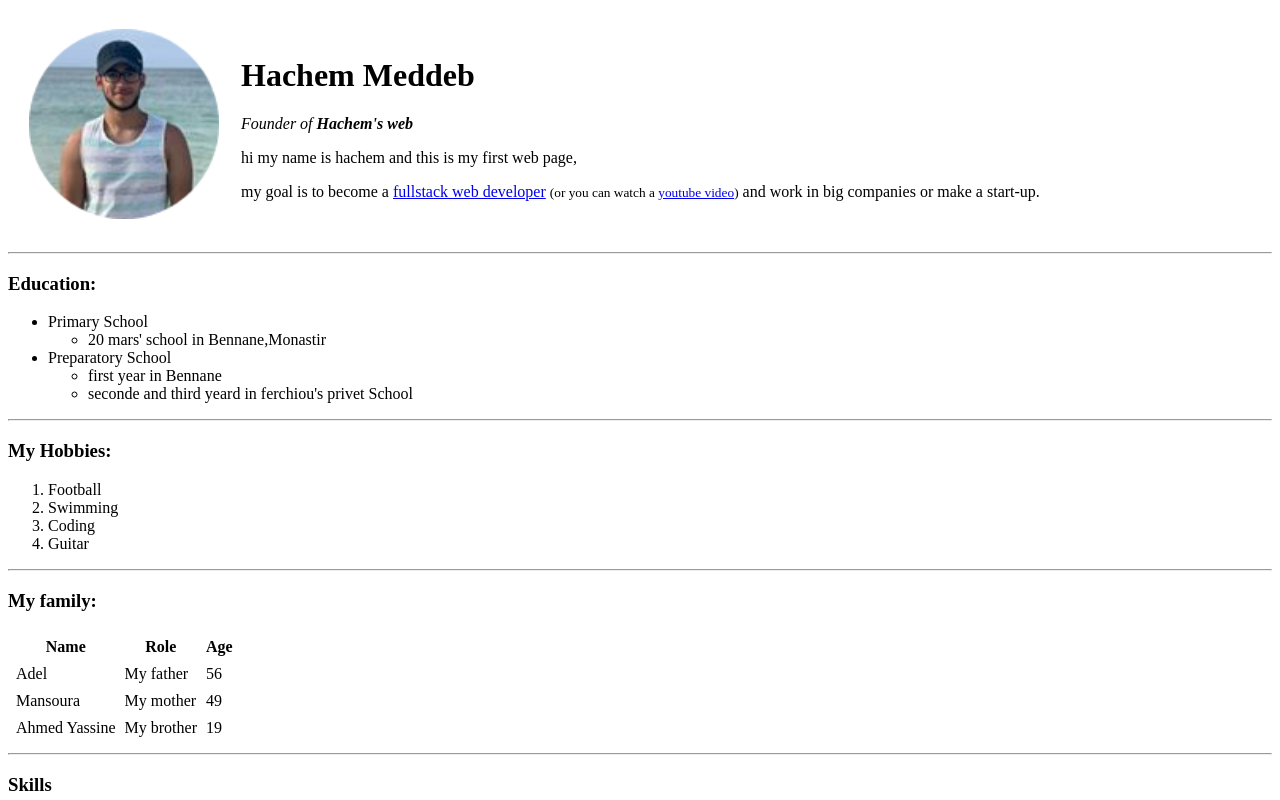
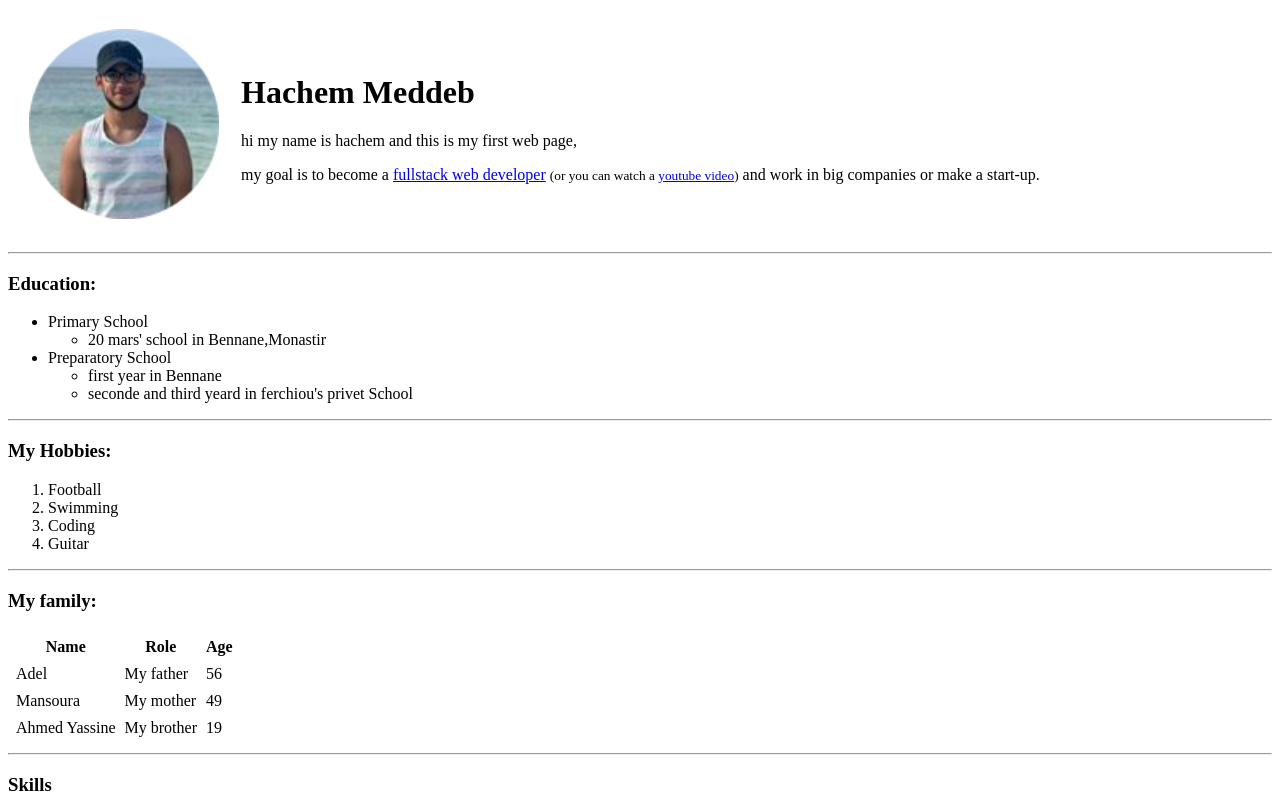
Before and after one commit to hachem89/CV, a plain HTML site: page index.html in a window 1280 px wide. Shown: the top 800 px of the page. Drawn offline with Linux system fonts and the light colour scheme.

Commit message:
Update index.html

```diff
--- a/index.html
+++ b/index.html
@@ -14,7 +14,6 @@
       </td>
       <td>
         <h1>Hachem Meddeb</h1>
-        <p><em>Founder of <strong>Hachem's web</strong></em></p>
         <p>hi my name is hachem and this is my first web page,</p>
         <p>
           my goal is to become a <a href="https://www.w3schools.com/whatis/whatis_fullstack.asp" target="_blank">fullstack web developer</a>
```
